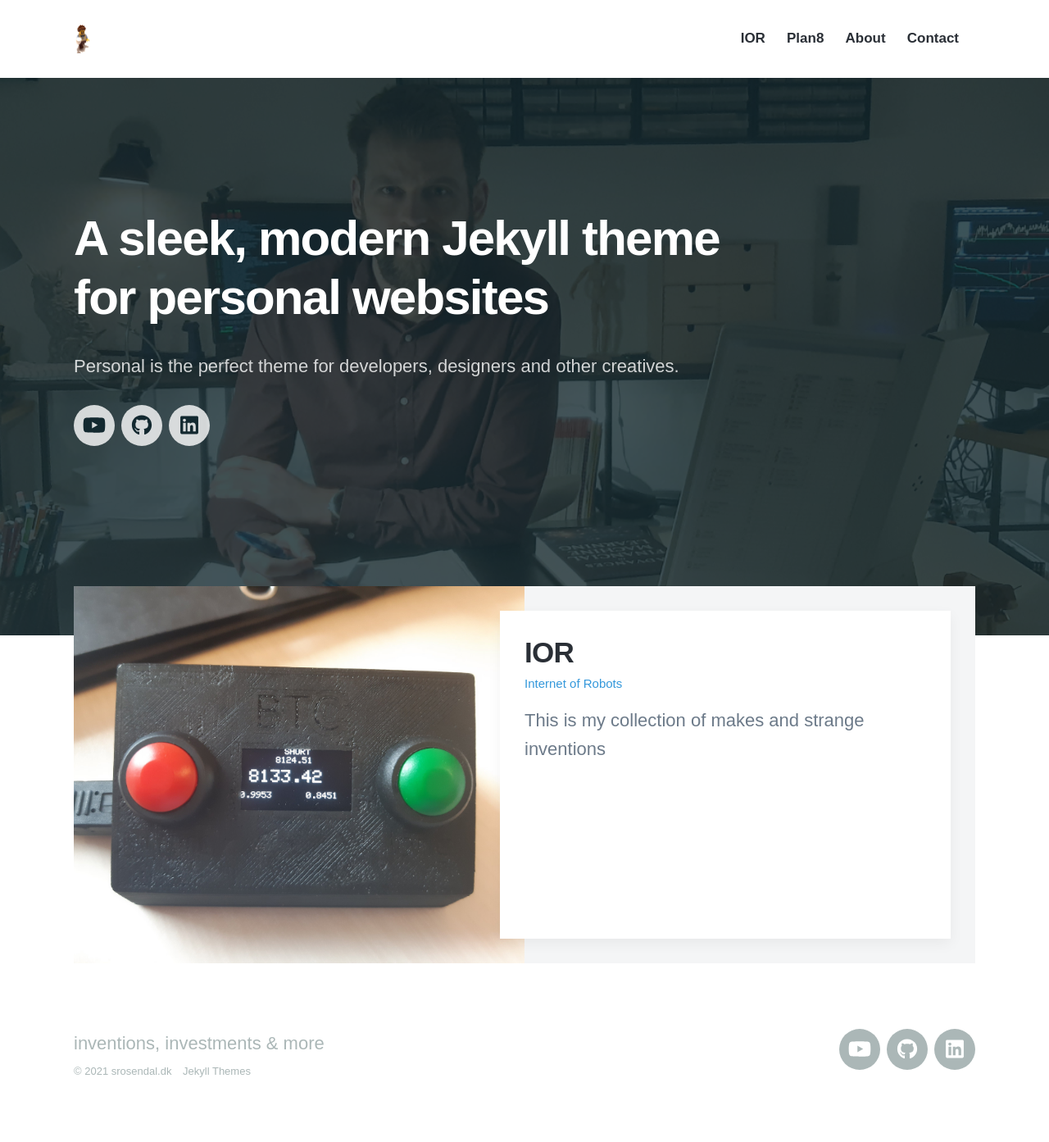
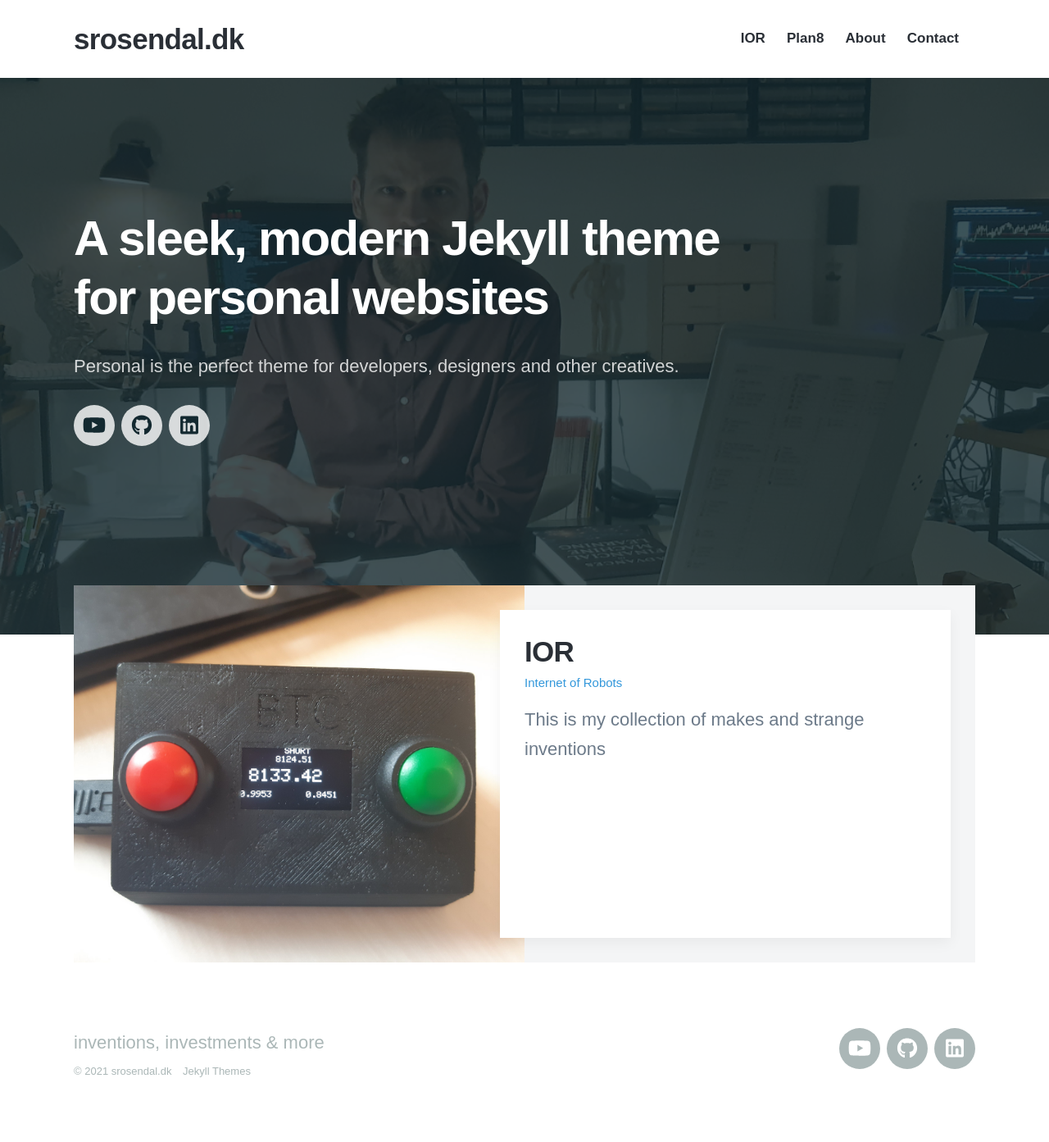
Before and after one commit to srosendal/srosendal.github.io, a Jekyll site: the page built from index.html, in a window 1280 px wide. Shown: the whole page at 82% size. Built offline with Jekyll 4.4.1, drawn with Linux system fonts in a browser that asks for light colours; nearby versions of some CDN libraries; some web fonts are replaced.

Commit message:
Update Front Page

```diff
--- a/_data/settings.yml
+++ b/_data/settings.yml
@@ -3,7 +3,7 @@ basic_settings:
   favicon_image: /images/favicon.png
 
 header_settings:
-  logo_image: /images/sro.jpg
+  logo_image:
   logo_width: 20
 
 menu_settings:
```
